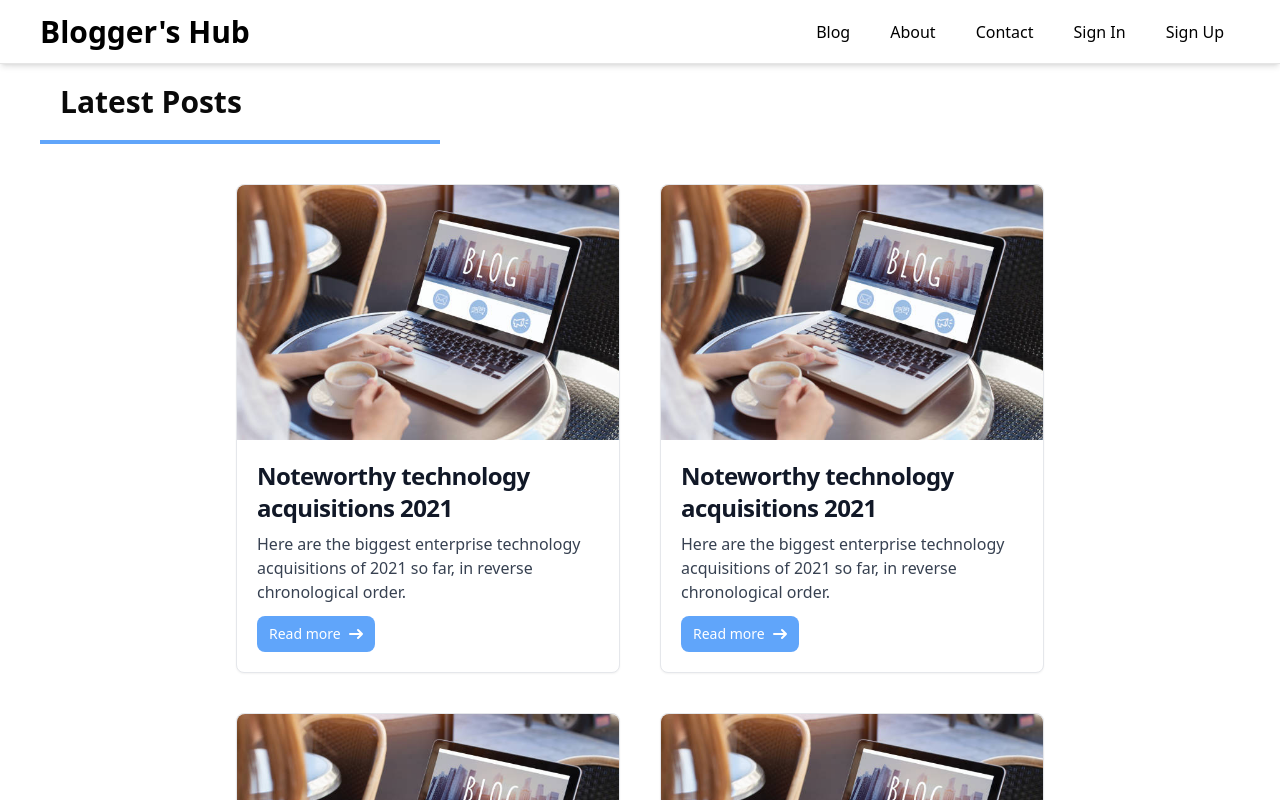
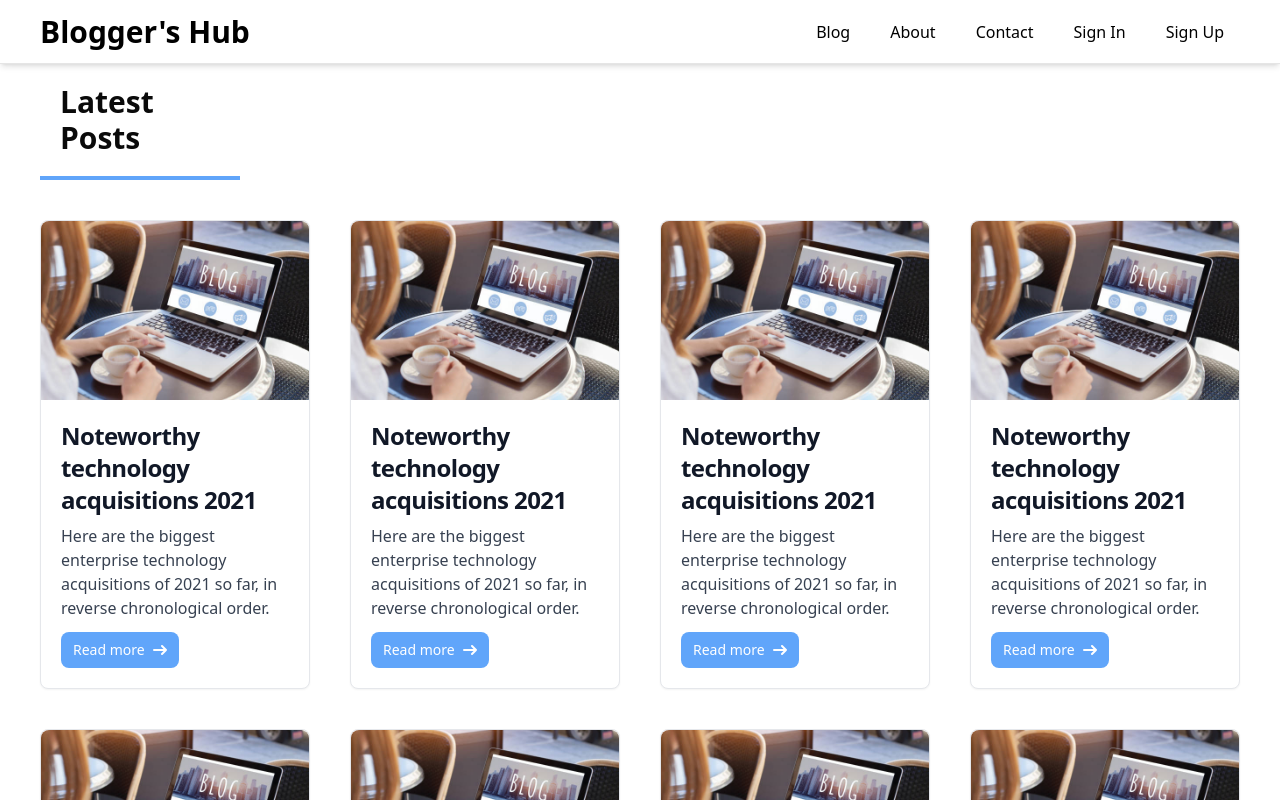
Before and after one commit to rajesh-ranjan-git/bloggershub, a Next.js app in the folder bloggershub/: page /blog in a window 1280 px wide. Shown: the top 800 px of the page. Built offline with nearby package versions, Linux system fonts and the light colour scheme.

Commit message:
Blog post cards alignment

```diff
--- a/bloggershub/src/app/blog/page.jsx
+++ b/bloggershub/src/app/blog/page.jsx
@@ -4,10 +4,10 @@ const Blog = () => {
   return (
     <section className="flex justify-center pt-16 w-screen">
       <div className="flex flex-col justify-center px-10">
-        <div className="p-5 border-b-4 border-blue-400 w-full xl:w-1/3 font-semibold text-3xl xl:text-left text-center">
+        <div className="p-5 border-b-4 border-blue-400 w-full md:w-1/3 xl:w-1/6 font-semibold text-3xl xl:text-left text-center">
           Latest Posts
         </div>
-        <div className="flex md:flex-row flex-col flex-wrap justify-center gap-10 py-10 w-full">
+        <div className="justify-between gap-10 grid md:grid-cols-2 xl:grid-cols-4 py-10 w-full">
           <BlogCard />
           <BlogCard />
           <BlogCard />
```
